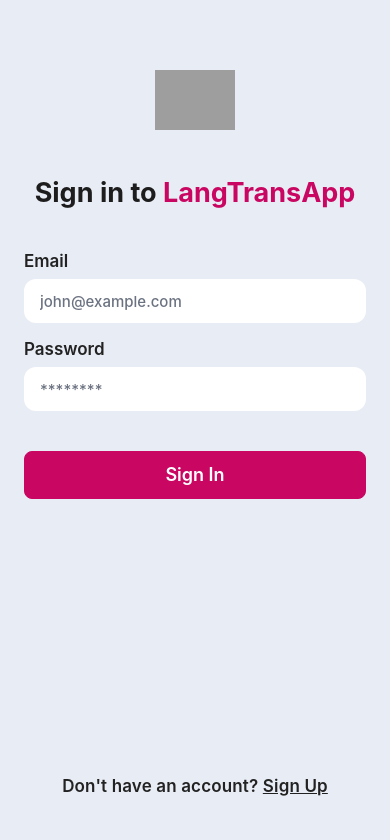
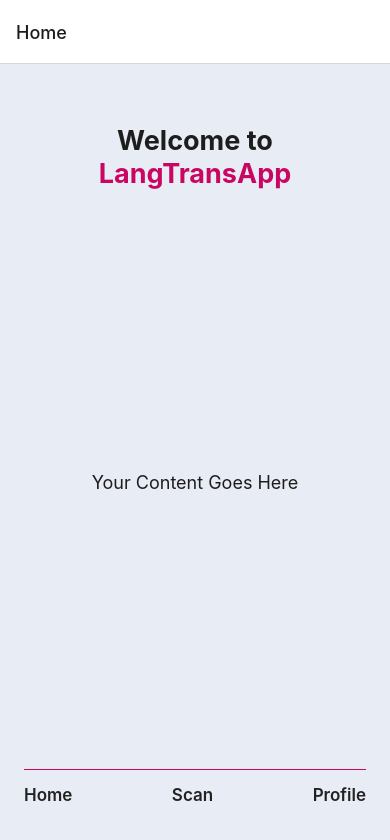
Before and after one commit to appsecandrewlee/MACathon_2023, a React Native app in the folder langtrans_app/: screen /Home in a window 390 px wide. Shown: the top 840 px of the page. Built offline with nearby package versions, Linux system fonts and the light colour scheme; grey boxes are pictures that could not be loaded.

Commit message:
Created Home Placeholder

```diff
--- a/langtrans_app/App.js
+++ b/langtrans_app/App.js
@@ -4,15 +4,16 @@
 
 import LoginScreen from './screens/Login'; // Import the login screen
 import CameraScreen from './screens/Scan'; // Assuming you also have a camera screen
-
+import HomeScreen from './screens/Home'; // Assuming you also have a camera screen
 const Stack = createStackNavigator();
 
 export default function App() {
   return (
     <NavigationContainer>
-      <Stack.Navigator initialRouteName="Login">
+      <Stack.Navigator initialRouteName="Home">
         <Stack.Screen name="Login" component={LoginScreen} options={{ headerShown: false }} />
         <Stack.Screen name="Camera" component={CameraScreen} options={{ title: 'Capture Image' }} />
+        <Stack.Screen name="Home" component={HomeScreen} options={{ title: 'Home' }} />
         {/* Add more screens as needed */}
       </Stack.Navigator>
     </NavigationContainer>
--- a/langtrans_app/package.json
+++ b/langtrans_app/package.json
@@ -19,6 +19,7 @@
     "react": "18.2.0",
     "react-dom": "18.2.0",
     "react-native": "0.72.4",
+    "react-native-config": "^1.5.1",
     "react-native-web": "~0.19.6"
   },
   "devDependencies": {
--- /dev/null
+++ b/langtrans_app/screens/Home.js
@@ -0,0 +1,77 @@
+import React from 'react';
+import { StyleSheet, SafeAreaView, View, Text, TouchableOpacity } from 'react-native';
+import { useNavigation } from '@react-navigation/native';
+export default function HomeScreen() {
+    const navigation = useNavigation();
+  return (
+    <SafeAreaView style={{ flex: 1, backgroundColor: '#e8ecf4' }}>
+      <View style={styles.container}>
+
+        {/* Title */}
+        <View style={styles.header}>
+          <Text style={styles.title}>
+            Welcome to <Text style={{ color: '#c90661' }}>LangTransApp</Text>
+          </Text>
+        </View>
+
+        {/* Placeholder Text */}
+        <View style={styles.placeholderContainer}>
+          <Text style={styles.placeholderText}>Your Content Goes Here</Text>
+        </View>
+
+        {/* Navigation Bar */}
+        <View style={styles.navBar}>
+          <TouchableOpacity onPress={() => {}}>
+            <Text style={styles.navText}>Home</Text>
+          </TouchableOpacity>
+          <TouchableOpacity onPress={() => navigation.navigate('Camera')}>
+      <Text style={styles.navText}>Scan</Text>
+    </TouchableOpacity>
+          <TouchableOpacity onPress={() => {}}>
+            <Text style={styles.navText}>Profile</Text>
+          </TouchableOpacity>
+        </View>
+
+      </View>
+    </SafeAreaView>
+  );
+}
+
+const styles = StyleSheet.create({
+  container: {
+    flex: 1,
+    padding: 24,
+  },
+  header: {
+    marginTop: 36,
+  },
+  title: {
+    fontSize: 27,
+    fontWeight: '700',
+    color: '#1d1d1d',
+    marginBottom: 6,
+    textAlign: 'center',
+  },
+  placeholderContainer: {
+    flex: 1,
+    justifyContent: 'center',
+    alignItems: 'center',
+  },
+  placeholderText: {
+    fontSize: 18,
+    color: '#1d1d1d',
+    textAlign: 'center',
+  },
+  navBar: {
+    flexDirection: 'row',
+    justifyContent: 'space-between',
+    paddingVertical: 15,
+    borderTopWidth: 1,
+    borderColor: '#c90661',
+  },
+  navText: {
+    fontSize: 17,
+    fontWeight: '600',
+    color: '#222',
+  },
+});
--- a/langtrans_app/screens/Scan.js
+++ b/langtrans_app/screens/Scan.js
@@ -1,4 +1,4 @@
-import React, { useState, useRef } from 'react';
+import React, { useState, useRef, useEffect } from 'react';
 import { Text, View, TouchableOpacity } from 'react-native';
 import { Camera } from 'expo-camera';
 
@@ -31,26 +31,21 @@
   };
 
   return (
-    <View style={{ flex: 1 }}>
-      <Camera style={{ flex: 1 }} ref={cameraRef}>
-        <View
-          style={{
-            flex: 1,
-            backgroundColor: 'transparent',
-            flexDirection: 'row',
-            justifyContent: 'center',
-            alignItems: 'flex-end',
-            paddingBottom: 20,
-          }}>
-          <TouchableOpacity
-            onPress={captureImage}
-            style={{ alignSelf: 'center' }}>
-            <Text style={{ fontSize: 18, marginBottom: 10, color: 'white' }}>
-              Capture
-            </Text>
-          </TouchableOpacity>
-        </View>
-      </Camera>
+    <View style={{ flex: 1, backgroundColor: 'rgba(255, 160, 160, 0.5)' }}>
+      <Camera style={{ flex: 1 }} ref={cameraRef} />
+
+      <View
+        style={{
+          position: 'absolute',
+          bottom: 20,
+          left: 0,
+          right: 0,
+          alignItems: 'center',
+        }}>
+        <TouchableOpacity onPress={captureImage}>
+          <Text style={{ fontSize: 18, color: 'white' }}>Capture</Text>
+        </TouchableOpacity>
+      </View>
     </View>
   );
 }
```
Also changed, not shown: 1 other file (tests, documents, lock files or other folders).
